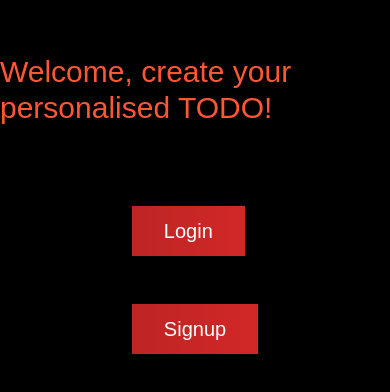
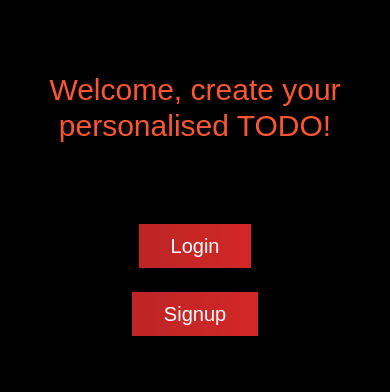
Before and after one commit to MiheerSharma22/To-do, a React (Create React App) app in the folder client_side/: page / in a window 390 px wide. Shown: the part 218-610 px from the top of the page. Built offline with nearby package versions, Linux system fonts and the light colour scheme; no server answers.

Commit message:
added media queries

```diff
--- a/client_side/src/components/CreateTodoModal.js
+++ b/client_side/src/components/CreateTodoModal.js
@@ -31,7 +31,7 @@ const CreateTodoModal = ({ setAllTodos }) => {
     >
       {/* modal container */}
       <div
-        className="bg-[#fff] w-[50%] h-fit flex flex-col rounded-lg modal-container relative py-[3rem] px-[1.5rem]"
+        className="bg-[#fff] w-[98%] md:w-[50%] h-fit flex flex-col rounded-lg modal-container relative py-[3rem] px-[1.5rem]"
         onClick={(event) => event.stopPropagation()}
       >
         <label
--- a/client_side/src/components/HomePage.js
+++ b/client_side/src/components/HomePage.js
@@ -4,22 +4,22 @@ import { NavLink } from "react-router-dom";
 const HomePage = () => {
   return (
     <div className="min-w-screen min-h-screen flex justify-center items-center flex-col">
-      <p className="text-3xl md:text-5xl text-[#ff5733] mb-[5rem]">
+      <p className="w-full text-center text-3xl md:text-5xl text-[#ff5733] mb-[5rem]">
         Welcome, create your personalised TODO!
       </p>
-      <div className="flex md:flex-row flex-col gap-6">
+      <div className="flex md:flex-row flex-col gap-6 justify-center items-center">
         <NavLink to={"/login"}>
           <button
-            className="py-[0.7rem] px-[2rem] bg-gradient-to-r from-[#bd2525] to-[#d22727] text-white text-xl
+            className="py-[0.5rem] md:py-[0.7rem] px-[2rem] bg-gradient-to-r from-[#bd2525] to-[#d22727] text-white text-xl
             hover:text-[#bd2525] hover:outline-1 hover:outline hover:outline-offset-2 hover:outline-[#bd2525] hover:bg-gradient-to-r
-            hover:from-transparent transition-all duration-200 mb-[1.5rem]"
+            hover:from-transparent transition-all duration-200"
           >
             Login
           </button>
         </NavLink>
         <NavLink to={"/signup"}>
           <button
-            className="py-[0.7rem] px-[2rem] bg-gradient-to-r from-[#bd2525] to-[#d22727] text-white text-xl
+            className="py-[0.5rem] md:py-[0.7rem] px-[2rem] bg-gradient-to-r from-[#bd2525] to-[#d22727] text-white text-xl
             hover:text-[#bd2525] hover:outline-1 hover:outline hover:outline-offset-2 hover:outline-[#bd2525] hover:bg-gradient-to-r
             hover:from-transparent transition-all duration-200"
           >
--- a/client_side/src/components/Todo.js
+++ b/client_side/src/components/Todo.js
@@ -57,7 +57,7 @@ const Todo = (props) => {
   }
 
   return (
-    <div className="flex py-[1rem] px-[1.5rem] rounded-[10px] items-center justify-between">
+    <div className="flex py-[1rem] px-0 md:px-[1.5rem] rounded-[10px] items-center justify-between">
       {/* checkbox and todo title container */}
       <div className="flex items-center gap-[1rem] cursor-pointer p-0">
         <input
--- a/client_side/src/components/TodoListContainer.js
+++ b/client_side/src/components/TodoListContainer.js
@@ -57,7 +57,8 @@ const TodoListContainer = ({ allTodos, setAllTodos }) => {
       >
         Logout
       </button>
-      <div className="w-[60%] min-h-[80vh] rounded-[2rem] bg-[#ffffff40] border border-[#ffffff59] p-[2rem] flex flex-col relative">
+      {/* todo list container */}
+      <div className="w-[95%] md:w-[60%] min-h-[80vh] rounded-[2rem] bg-[#ffffff40] border border-[#ffffff59] p-[1rem] md:p-[2rem] flex flex-col ">
         <p className="heading text-center text-[2rem] mb-[0.75rem] text-[#FF5733]">
           TO-DO List !
         </p>
@@ -83,7 +84,7 @@ const TodoListContainer = ({ allTodos, setAllTodos }) => {
         )}
 
         <button
-          className="addItems py-[0.7rem] px-[2rem] bg-gradient-to-r from-[#bd2525] to-[#d22727] text-white text-xl hover:text-[#bd2525] hover:outline-1 hover:outline hover:outline-offset-2 hover:outline-[#bd2525] hover:bg-gradient-to-r hover:from-transparent fixed top-[85%] right-[4%] transition-all duration-200"
+          className="addItems py-[0.7rem] px-[2rem] bg-gradient-to-r from-[#bd2525] to-[#d22727] text-white text-xl hover:text-[#bd2525] hover:outline-1 hover:outline hover:outline-offset-2 hover:outline-[#bd2525] hover:bg-gradient-to-r hover:from-transparent fixed top-[91%] right-[50%] translate-x-[50%] lg:translate-x-0 lg:top-[85%] lg:right-[4%] transition-all duration-200"
           onClick={handleShowModal}
         >
           Add Items
```
